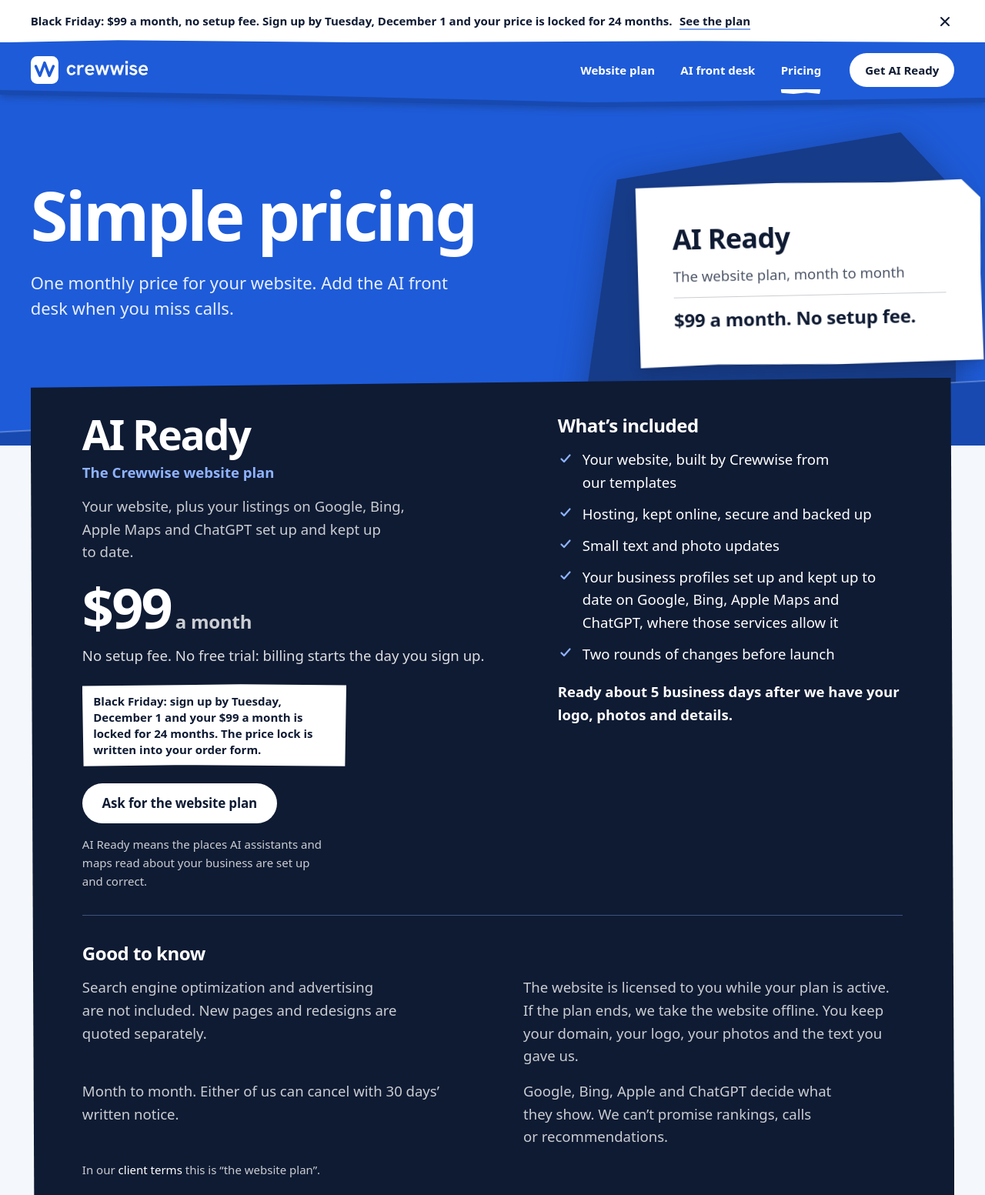
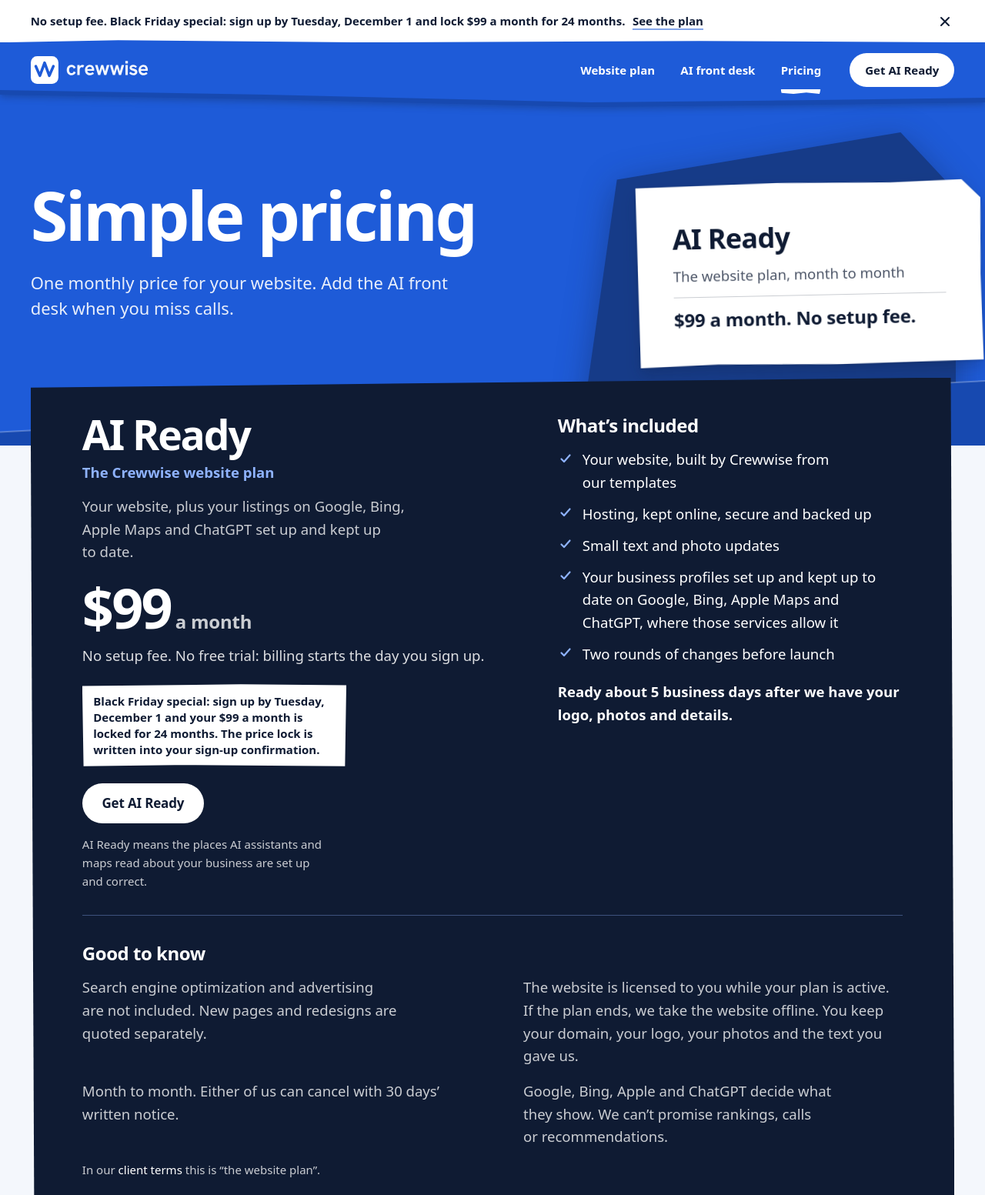
Before and after one commit to carltonjd/crewwise, an Astro site: page /pricing in a window 1280 px wide. Shown: the top 1553 px of the page at 77% size. Built offline with nearby package versions, Linux system fonts and the light colour scheme; Astro itself is replaced by a stand-in of ours; a web font is replaced by a local one.

Commit message:
Banner leads with No setup fee; Black Friday special locks $99 for 24 months; pricing button Get AI Ready; lock written into the sign-up confirmation
Co-Authored-By: Claude Opus 5.5 <noreply@anthropic.com>
Claude-Session: https://claude.ai/code/session_01NmmpTp1j2EAu66PJA11jR7

```diff
--- a/src/components/PromoBanner.astro
+++ b/src/components/PromoBanner.astro
@@ -18,9 +18,9 @@ const end = Date.parse(PROMO.endsAt);
 <div class="promo" data-promo hidden>
   <div class="page promo-in">
     <p class="promo-text">
-      <strong>Black Friday:</strong>{' '}
-      <span class="long">{amt} a {per}, no setup fee. Sign up by {PROMO_DEADLINE} and your price is locked for {PROMO.lockMonths} months.</span>
-      <span class="short">sign up by {PROMO_DEADLINE.replace(/^\w+, /, '')} and lock {amt} a {per} for {PROMO.lockMonths} months.</span>
+      <strong>No setup fee.</strong>{' '}
+      <span class="long">Black Friday special: sign up by {PROMO_DEADLINE} and lock {amt} a {per} for {PROMO.lockMonths} months.</span>
+      <span class="short">Black Friday: lock {amt} a {per} for {PROMO.lockMonths} months, until {PROMO_DEADLINE.replace(/^\w+, /, '')}.</span>
       <a class="promo-link" href={PROMO.href}>{PROMO.linkText}</a>
     </p>
     <button type="button" class="promo-x" data-promo-close aria-label="Close the Black Friday notice">
--- a/src/pages/pricing.astro
+++ b/src/pages/pricing.astro
@@ -101,10 +101,10 @@ const jsonLd = [
           <p class="price"><span class="amt big">{planAmt}</span> <span class="per">a {planPer}</span></p>
           <p class="note">No setup fee. No free trial: billing starts the day you sign up.</p>
           <p class="lock" data-promo-only hidden>
-            Black Friday: sign up by {PROMO_DEADLINE} and your {planAmt} a {planPer} is locked for {PROMO.lockMonths} months.
-            The price lock is written into your order form.
+            Black Friday special: sign up by {PROMO_DEADLINE} and your {planAmt} a {planPer} is locked for {PROMO.lockMonths} months.
+            The price lock is written into your sign-up confirmation.
           </p>
-          <a href="/free-audit/?interest=plan" class="btn btn-primary btn-on-blue">Ask for the website plan</a>
+          <a href="/free-audit/?interest=plan" class="btn btn-primary btn-on-blue">Get AI Ready</a>
           <p class="define">{SITE.PLAN_DEFINITION}</p>
         </div>
         <div class="desk-list">
```
